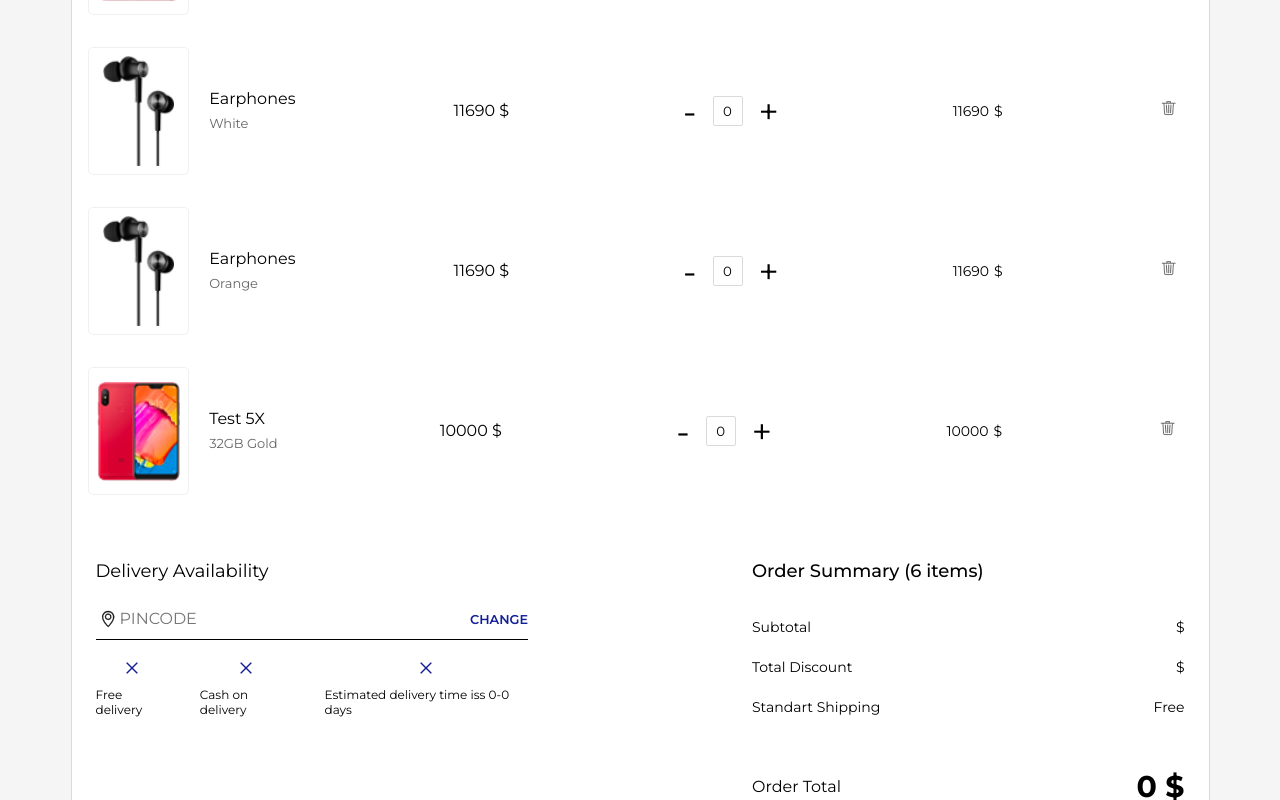
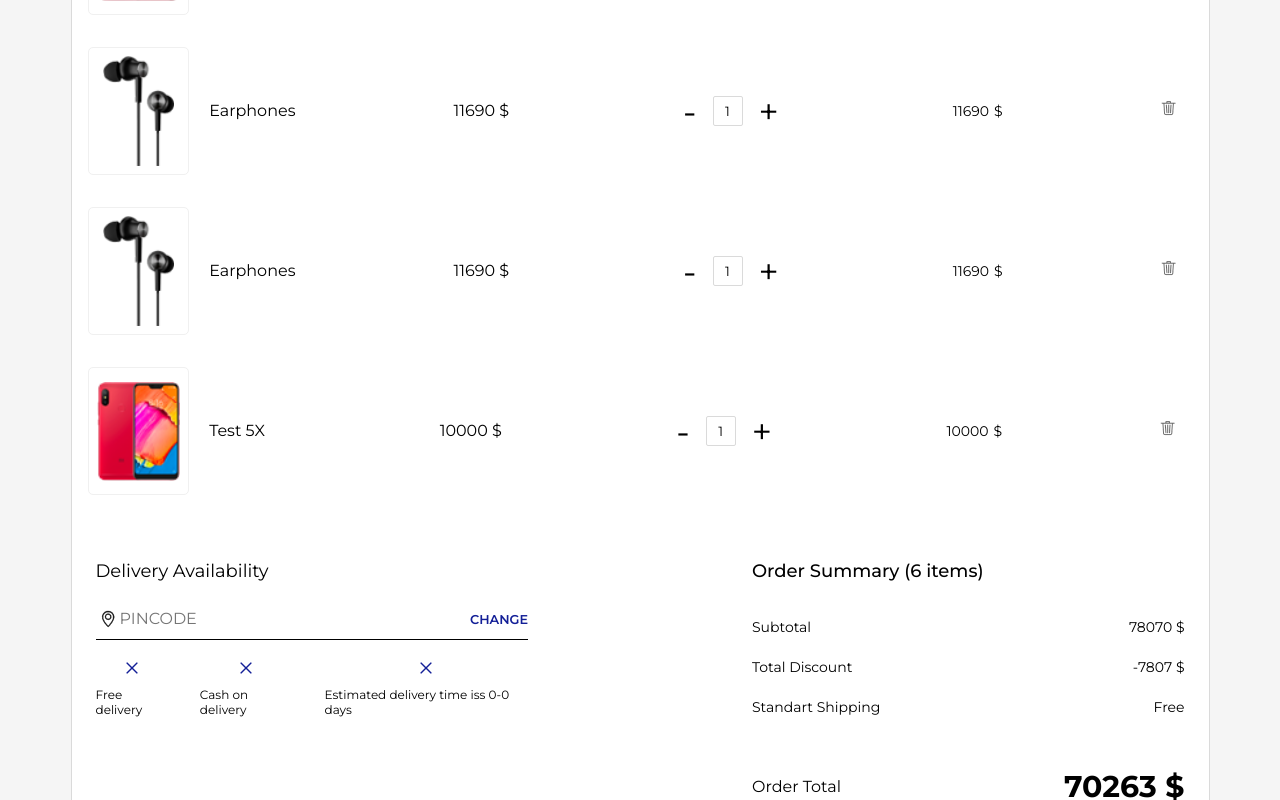
Before and after one commit to Hritvik-Mohan/codemonk-tech-assignment, a React (Vite) app: page / in a window 1280 px wide. Shown: the part 820-1620 px from the top of the page. Built offline with nearby package versions, Linux system fonts and the light colour scheme.

Commit message:
Add: Order Summary Functionality

```diff
--- a/src/components/Cart/Cart.jsx
+++ b/src/components/Cart/Cart.jsx
@@ -5,27 +5,29 @@ import DeliveryAvailability from '../DeliveryAvailability/DeliveryAvailability';
 import OrderSummary from '../OrderSummary/OrderSummary';
 import ButtonType1 from '../Button/ButtonType1/ButtonType1';
 import ButtonType2 from '../Button/ButtonType2/ButtonType2';
-import { useState } from 'react';
+import { useEffect, useState } from 'react';
+import { CartState } from '../../context/Context';
 
 export default function Cart() {
 
-    const [products, setProducts] = useState([...data.products]);
+    // const [products, setProducts] = useState([...data.products]);
 
-    function handleDeleteItem (id) {
+    const {
+        state: { cartProducts, total },
+        dispatch,
+    } = CartState();
+
+    function handleDeleteItem(id) {
         const newCartItems = products.filter((product) => product.id !== id);
         setProducts(newCartItems)
         console.log(products)
     }
 
-    function getSubtotal (subtotal) {
+    function getSubtotal(subtotal) {
         return subtotal
     }
 
     let subtotal = getSubtotal();
-    // console.log(subtotal)
-
-    // let isAvailable
-
     let isAva = false;
 
     function isAvailable(isAvailable) {
@@ -33,12 +35,17 @@ export default function Cart() {
         console.log(isAva)
     }
 
-    let isEnable = {
+    let isEnable = {}
 
+    let subTot = 0;
+
+    function getTotal (total) {
+        subTot = total
     }
 
 
-    const cartItems = products.map(product => {
+    const cartItems = cartProducts.map(product => {
+
         return (
             <CartItem
                 key={product.id}
@@ -46,11 +53,14 @@ export default function Cart() {
                 product={product}
                 name={product.name}
                 price={product.price}
-                imageUrl={product.imageUrl}
+                subtotal={product.price * product.qty}
+                imageUrl={product.image}
                 desc={product.desc}
                 id={product.id}
+                qty={product.qty}
                 handleDeleteItem={handleDeleteItem}
                 getSubtotal={getSubtotal}
+                getTotal={getTotal}
             />
         )
     })
@@ -85,25 +95,26 @@ export default function Cart() {
                 </div>
                 <div className="delivery-order__container container">
                     <div>
-                <DeliveryAvailability isAvailable={isAvailable}/>
+                        <DeliveryAvailability isAvailable={isAvailable} />
                         <OrderSummary
-                    products={products}
-                    isAva= {isAva}
+                            products={cartProducts}
+                            isAva={isAva}
+                            subTot={total}
                         />
                     </div>
                     <div className="cart__checkout-container desktop">
                         <div>
-                    <ButtonType1 className="cart__checkout-button-1" text="Checkout" isAva={isAva}/>
+                            <ButtonType1 className="cart__checkout-button-1" text="Checkout" isAva={isAva} />
                             <div>
-                        <ButtonType2 className="cart__checkout-button-2" text="Continue Shopping"/>
+                                <ButtonType2 className="cart__checkout-button-2" text="Continue Shopping" />
                             </div>
                         </div>
                     </div>
                 </div>
 
                 <div className="cart__checkout-container container mob">
-            <ButtonType1 text="Checkout" isAva={isAva}/>
-            <ButtonType2 text="Continue Shopping"/>
+                    <ButtonType1 text="Checkout" isAva={isAva} />
+                    <ButtonType2 text="Continue Shopping" />
                 </div>
             </section>
         </>
--- a/src/components/Cart/CartItem/CartItem.jsx
+++ b/src/components/Cart/CartItem/CartItem.jsx
@@ -4,17 +4,35 @@ import './CartItem.css'
 import { useState } from 'react';
 import OrderSummary from '../../OrderSummary/OrderSummary';
 import { useEffect } from 'react';
+import { CartState } from '../../../context/Context';
 
-export default function CartItem({ price, imageUrl, name, desc, id, handleDeleteItem }) {
+export default function CartItem({ product, price, subtotal, imageUrl, name, desc, id, handleDeleteItem, qty, getTotal }) {
     // console.log(props.product.price);
 
     // console.log(name)
     // console.log(id)
 
-    const [counter, setCounter] = useState(0);
-    const [subtotal, setSubtotal] = useState(price);
+    const {
+        state: { cartProducts, total },
+        dispatch,
+    } = CartState();
+    // console.log(cartProducts)
 
-    const [allSubtotal, setAllSubtotal] = useState([])
+    // console.log(subtotal)
+
+    let subT = product.price * product.qty
+    product.sub = subT;
+
+    // console.log(subT)
+
+    const [counter, setCounter] = useState(1);
+    const [subtotals, setSubtotal] = useState(price);
+
+    // console.log(cartProducts.qty)
+
+    // qty = counter;
+
+    // const [allSubtotal, setAllSubtotal] = useState([])
 
     // console.log(subtotal.length)
 
@@ -41,7 +59,25 @@ export default function CartItem({ price, imageUrl, name, desc, id, handleDelete
     // const initialValue = 0;
     // const total = data.reduce((accumulator,current) => accumulator + current.aprice, initialValue)
 
+    const subs = cartProducts.map((prod) => prod.sub)
+    // console.log(subs)
+    // const [total, setTotal] = useState();
+    // useEffect(() => {
+    //   return () => {
+    //     setTotal(subs.reduce((acc, curr) => acc + curr.sub , 0))
+    //   }
+    // },[CartItem])
+    // console.log(total)
 
+    let sum = 0
+    for(let i = 0; i < subs.length; i++) {
+        sum = sum + subs[i];
+    }
+    // console.log(sum)
+    total.total = sum;
+    console.log(total.total)
+
+    console.log(total.total * 0.1)
 
 
 
@@ -50,15 +86,24 @@ export default function CartItem({ price, imageUrl, name, desc, id, handleDelete
     // console.log(currentSubtotal)
 
     function decrement() {
-        if (counter > 0 && subtotal > price) {
+        if (counter > 1) {
             setCounter(count => count - 1);
             setSubtotal(subtotal => subtotal - price)
+            product.qty--;
+            dispatch({
+                type: "DECREMENT_QTY"
+            })
         }
     }
 
     function increment() {
         setCounter(count => count + 1);
         setSubtotal(subtotal => subtotal + price);
+        product.qty++;
+        dispatch({
+            type: "INCREMENT_QTY"
+        })
+
         // setCurrentSubtotal(currentSubtotal => currentSubtotal.map({
         // }))
     }
@@ -66,6 +111,8 @@ export default function CartItem({ price, imageUrl, name, desc, id, handleDelete
     function handleChange() {
         // console.log("handleChange")
     }
+
+    // console.log(subtotal)
 
 
 
@@ -90,7 +137,7 @@ export default function CartItem({ price, imageUrl, name, desc, id, handleDelete
                         </div>
                         <div className="cart-item__subtotal">
                             <p>
-                                {subtotal} <span>$</span>
+                                {product.sub} <span>$</span>
                             </p>
                         </div>
                     </div>
@@ -100,7 +147,7 @@ export default function CartItem({ price, imageUrl, name, desc, id, handleDelete
                             <input
                                 type="number"
                                 name="quantity"
-                                value={counter}
+                                value={product.qty}
                                 onChange={handleChange}
                                 className='item-count__input'
                             />
@@ -124,7 +171,7 @@ export default function CartItem({ price, imageUrl, name, desc, id, handleDelete
                         <input
                             type="number"
                             name="quantity"
-                            value={counter}
+                            value={product.qty}
                             onChange={handleChange}
                             className='item-count__input'
                         />
@@ -135,7 +182,7 @@ export default function CartItem({ price, imageUrl, name, desc, id, handleDelete
 
                 <div className="cart-item__subtotal desk">
                     <p>
-                        {subtotal}
+                        {product.sub}
                     </p>
                     <span style={{padding:"0 0 0 0.3rem"}}> $</span>
                 </div>
@@ -143,7 +190,12 @@ export default function CartItem({ price, imageUrl, name, desc, id, handleDelete
                     <img
                         src={DELETE}
                         alt=""
-                        onClick={()=> handleDeleteItem(id)}
+                        onClick={() => {
+                            dispatch({
+                                type: 'REMOVE_FROM_CART',
+                                payload: product
+                            })
+                        }}
                     />
                 </div>
             </div>
--- a/src/components/OrderSummary/OrderSummary.jsx
+++ b/src/components/OrderSummary/OrderSummary.jsx
@@ -1,13 +1,32 @@
 import './OrderSummary.css'
 import '../DeliveryAvailability/DeliveryAvailability.css'
 import data from '../../data.json'
+import { CartState } from '../../context/Context';
+import { useEffect, useState } from 'react';
 
 export default function OrderSummary(props) {
+
+    const {
+        state: { cartProducts, total },
+        dispatch,
+    } = CartState();
+
+    // console.log(total.total)
+
+    // const [subtotal, setSubtotal] = useState(total.total);
+    // useEffect(() => {
+    //     setSubtotal(total.total)
+    // },[total.total])
+    // console.log(subtotal)
+
+    console.log(props)
+
+    console.log(data.discount)
 
     // console.log(data.discount)
 
     // console.log(props.products.price)
-    console.log(props.isAva)
+    // console.log(props.isAva)
 
   return (
     <section className='delivery-availability'>
@@ -18,12 +37,12 @@ export default function OrderSummary(props) {
         <div className="order-summary">
             <div className="order-summary__section order-summary__subtotal">
                 <p>Subtotal</p>
-                <p>{props.products.price} <span>$</span></p>
+                <p>{props.products.length ? total.total : 0} <span>$</span></p>
             </div>
 
             <div className="order-summary__section order-summary__total-discount">
                 <p>Total Discount</p>
-                <p><span>$</span></p>
+                <p><span>-{props.products.length ? total.total * 0.1 : 0} $</span></p>
             </div>
 
             <div className="order-summary__section order-summary__standard-shipping">
@@ -36,7 +55,7 @@ export default function OrderSummary(props) {
     <div className="order-summary__grand-total">
         <p className='order-summary__grand-total-text'>Grand Total</p>
         <p className='order-total'>Order Total</p>
-        <p className='order-summary__grand-total-price'>0 <span>$</span></p>
+        <p className='order-summary__grand-total-price'>{total.total - total.total * 0.1 } <span>$</span></p>
     </div>
 </section>
   )
--- /dev/null
+++ b/src/context/Context.jsx
@@ -0,0 +1,38 @@
+import { createContext, useContext, useReducer, useState } from "react"
+import { cartReducer } from "./Reducers"
+import data from '../data.json'
+
+const Cart = createContext()
+
+const Context = ({ children }) => {
+  const products = [...data.products].map((prod) => ({
+    id: prod.id,
+    name: prod.name,
+    price: prod.price,
+    image: prod.imageUrl,
+    description: prod.desc,
+    qty: 1,
+    sub: prod.price,
+  }))
+
+  const total = {
+    total: 0
+  }
+
+  const [state, dispatch] = useReducer(cartReducer, {
+    cartProducts: products,
+    total: total
+  });
+
+  // const [total, setTotal] = useState();
+
+  // console.log(state.cartProducts)
+
+  return <Cart.Provider value = {{ state, dispatch }}>{children}</Cart.Provider>
+}
+
+export default Context;
+
+export const CartState = () => {
+  return useContext(Cart);
+}
--- /dev/null
+++ b/src/context/Reducers.jsx
@@ -0,0 +1,23 @@
+export const cartReducer=(state, action) => {
+    switch (action.type) {
+        case 'REMOVE_FROM_CART':
+            return {
+                ...state,
+                cartProducts:state.cartProducts.filter(c=>c.id!==action.payload.id)
+            };
+        case 'CHANGE_CART_QTY':
+            return {
+                ...state,
+                qty:state.cartProducts.qty.filter(c=>c.id===action.payload.id ? c.qty=action.payload.qty:c.qty)}
+        case 'INCREMENT_QTY':
+            return {
+                ...state
+            }
+        case 'DECREMENT_QTY':
+            return {
+                ...state
+            }
+        default:
+            return state;
+    }
+}
--- a/src/main.jsx
+++ b/src/main.jsx
@@ -1,10 +1,13 @@
 import React from 'react'
 import ReactDOM from 'react-dom/client'
 import App from './App'
+import Context from './context/Context'
 import './index.css'
 
 ReactDOM.createRoot(document.getElementById('root')).render(
   // <React.StrictMode>
+  <Context>
     <App />
+  </Context>
   // </React.StrictMode>,
 )
```
Lines whose indentation alone changed are shown as unchanged.
